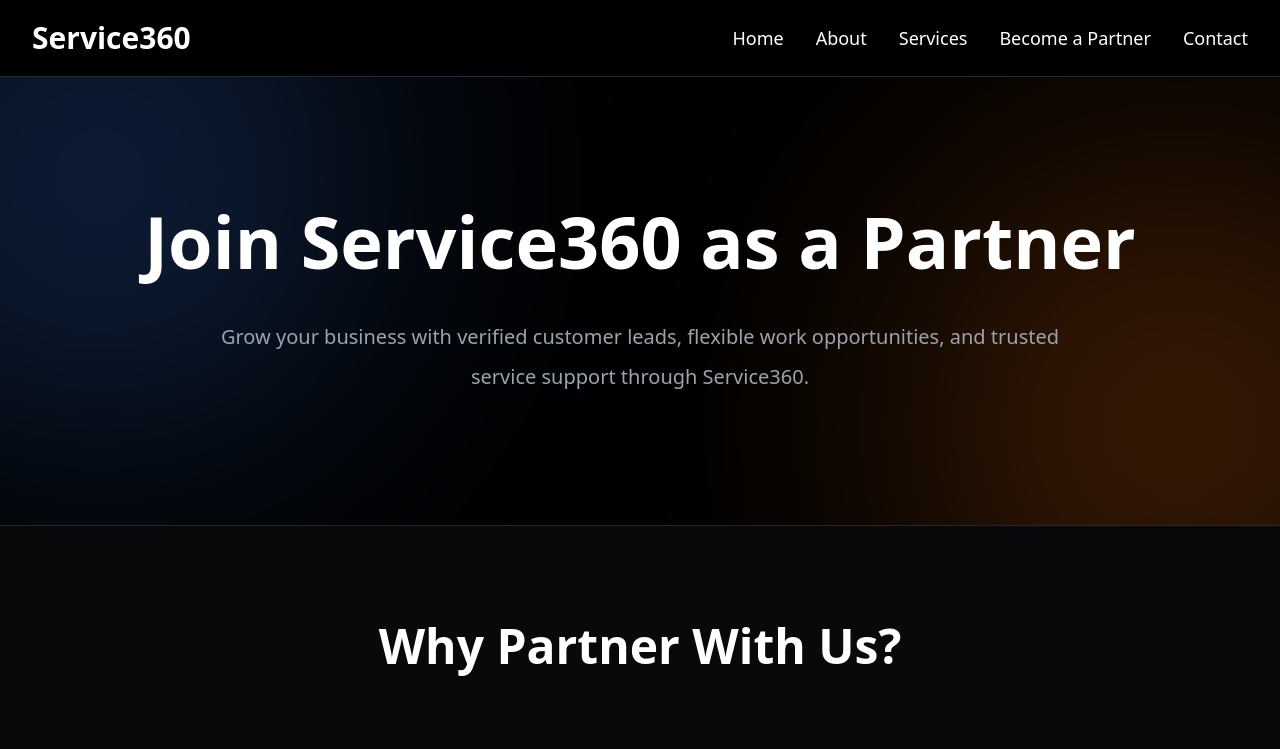
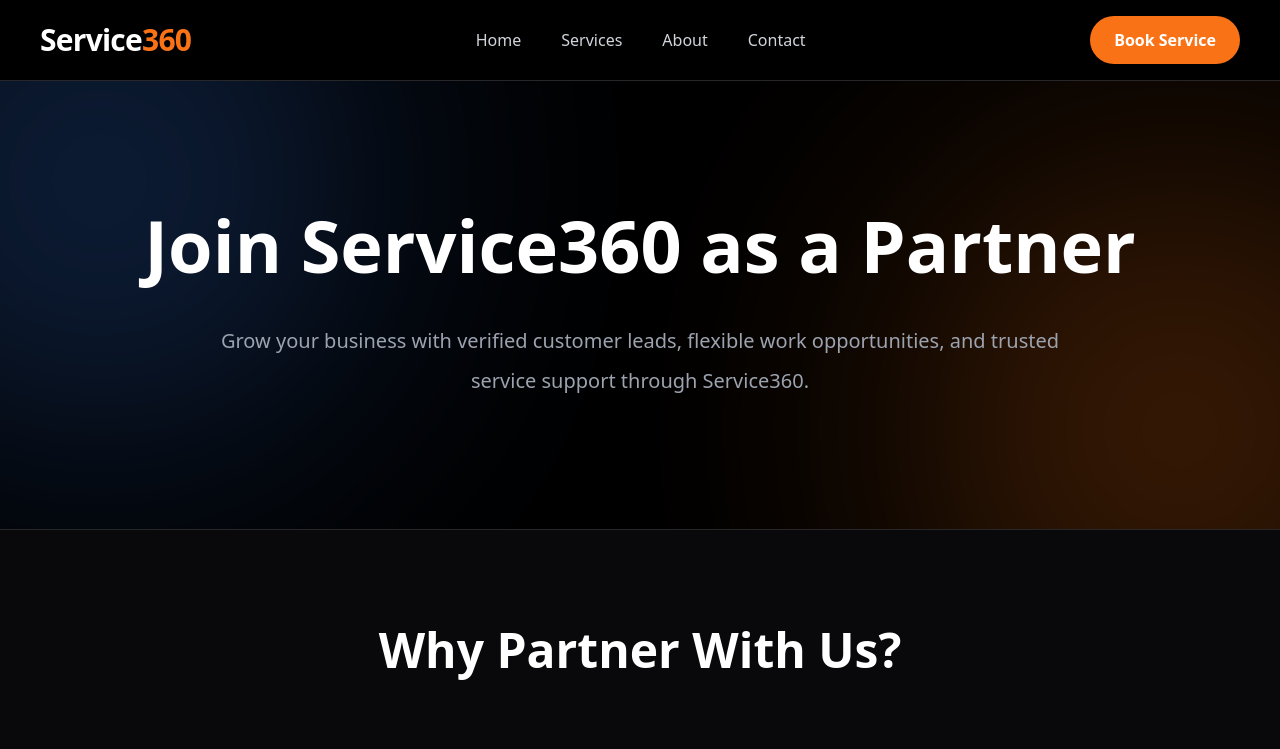
Before and after one commit to service-360/service360-website, a Next.js app: page /partners in a window 1280 px wide. Shown: the top 749 px of the page. Built offline with nearby package versions, Linux system fonts and the light colour scheme.

Commit message:
Redesign navbar with responsive sticky navigation

```diff
--- a/app/components/Navbar.js
+++ b/app/components/Navbar.js
@@ -4,79 +4,157 @@ import { useState } from "react"
 
 export default function Navbar() {
 
-  const [mobileMenuOpen, setMobileMenuOpen] = useState(false)
+  const [menuOpen, setMenuOpen] = useState(false)
 
   return (
-    <nav className="flex justify-between items-center px-6 md:px-8 py-5 border-b border-gray-800 sticky top-0 bg-black/90 backdrop-blur-lg z-50">
+
+    <header className="sticky top-0 z-50 backdrop-blur-xl bg-black/80 border-b border-zinc-800">
+
+      <div className="max-w-7xl mx-auto px-6 md:px-10">
+
+        <div className="flex items-center justify-between h-20">
 
           {/* Logo */}
           <a
             href="/"
-        className="text-2xl md:text-3xl font-bold"
+            className="text-2xl md:text-3xl font-bold tracking-tight"
           >
-        Service360
+            <span className="text-white">
+              Service
+            </span>
+
+            <span className="text-orange-500">
+              360
+            </span>
           </a>
 
           {/* Desktop Menu */}
-      <div className="hidden md:flex gap-8 text-lg">
+          <nav className="hidden md:flex items-center gap-10">
 
-        <a href="/" className="hover:text-blue-400 transition">
+            <a
+              href="/"
+              className="text-gray-300 hover:text-orange-400 transition"
+            >
               Home
             </a>
 
-        <a href="/about" className="hover:text-blue-400 transition">
+            <a
+              href="/services"
+              className="text-gray-300 hover:text-orange-400 transition"
+            >
+              Services
+            </a>
+
+            <a
+              href="/about"
+              className="text-gray-300 hover:text-orange-400 transition"
+            >
               About
             </a>
 
-        <a href="/services" className="hover:text-blue-400 transition">
+            <a
+              href="/contact"
+              className="text-gray-300 hover:text-orange-400 transition"
+            >
+              Contact
+            </a>
+
+          </nav>
+
+          {/* CTA + Mobile Button */}
+          <div className="flex items-center gap-4">
+
+            <a
+              href="/services"
+              className="hidden md:inline-block bg-orange-500 hover:bg-orange-600 transition px-6 py-3 rounded-full font-semibold"
+            >
+              Book Service
+            </a>
+
+            {/* Mobile Menu Button */}
+            <button
+              onClick={() => setMenuOpen(!menuOpen)}
+              className="md:hidden text-white"
+            >
+
+              <svg
+                xmlns="http://www.w3.org/2000/svg"
+                className="h-8 w-8"
+                fill="none"
+                viewBox="0 0 24 24"
+                stroke="currentColor"
+              >
+
+                <path
+                  strokeLinecap="round"
+                  strokeLinejoin="round"
+                  strokeWidth={2}
+                  d={
+                    menuOpen
+                      ? "M6 18L18 6M6 6l12 12"
+                      : "M4 6h16M4 12h16M4 18h16"
+                  }
+                />
+
+              </svg>
+
+            </button>
+
+          </div>
+
+        </div>
+
+      </div>
+
+      {/* Mobile Menu */}
+      {menuOpen && (
+
+        <div className="md:hidden border-t border-zinc-800 bg-black">
+
+          <div className="flex flex-col px-6 py-6 space-y-5">
+
+            <a
+              href="/"
+              className="text-gray-300 hover:text-orange-400 transition"
+            >
+              Home
+            </a>
+
+            <a
+              href="/services"
+              className="text-gray-300 hover:text-orange-400 transition"
+            >
               Services
             </a>
 
-        <a href="/partners" className="hover:text-blue-400 transition">
-          Become a Partner
+            <a
+              href="/about"
+              className="text-gray-300 hover:text-orange-400 transition"
+            >
+              About
             </a>
 
-        <a href="#contact" className="hover:text-blue-400 transition">
+            <a
+              href="/contact"
+              className="text-gray-300 hover:text-orange-400 transition"
+            >
               Contact
+            </a>
+
+            <a
+              href="/services"
+              className="bg-orange-500 hover:bg-orange-600 transition px-6 py-3 rounded-full font-semibold text-center"
+            >
+              Book Service
             </a>
 
           </div>
 
-      {/* Mobile Button */}
-      <button
-        className="md:hidden text-3xl"
-        onClick={() => setMobileMenuOpen(!mobileMenuOpen)}
-      >
-        {mobileMenuOpen ? "✕" : "☰"}
-      </button>
+        </div>
 
-      {/* Mobile Menu */}
-      {mobileMenuOpen && (
-        <div className="absolute top-20 left-0 w-full bg-black border-t border-gray-800 flex flex-col items-center gap-8 py-10 md:hidden">
-
-          <a href="/" className="text-xl hover:text-blue-400 transition">
-            Home
-          </a>
-
-          <a href="/about" className="text-xl hover:text-blue-400 transition">
-            About
-          </a>
-
-          <a href="/services" className="text-xl hover:text-blue-400 transition">
-            Services
-          </a>
-
-          <a href="/partners" className="text-xl hover:text-blue-400 transition">
-            Become a Partner
-          </a>
-
-          <a href="#contact" className="text-xl hover:text-blue-400 transition">
-            Contact
-          </a>
-
-        </div>
       )}
 
-    </nav>
+    </header>
+
   )
 }
```
Lines whose indentation alone changed are shown as unchanged.
